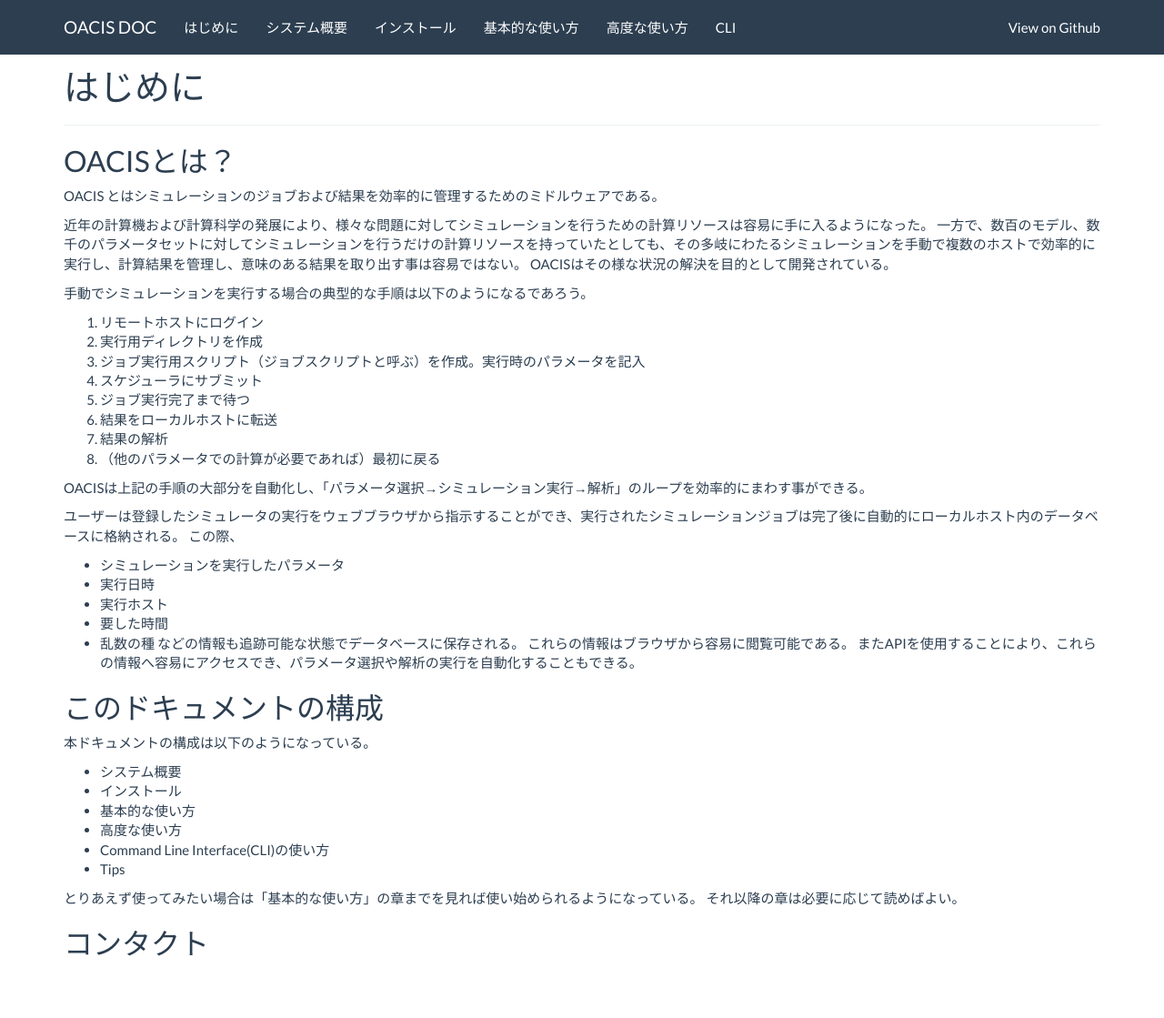
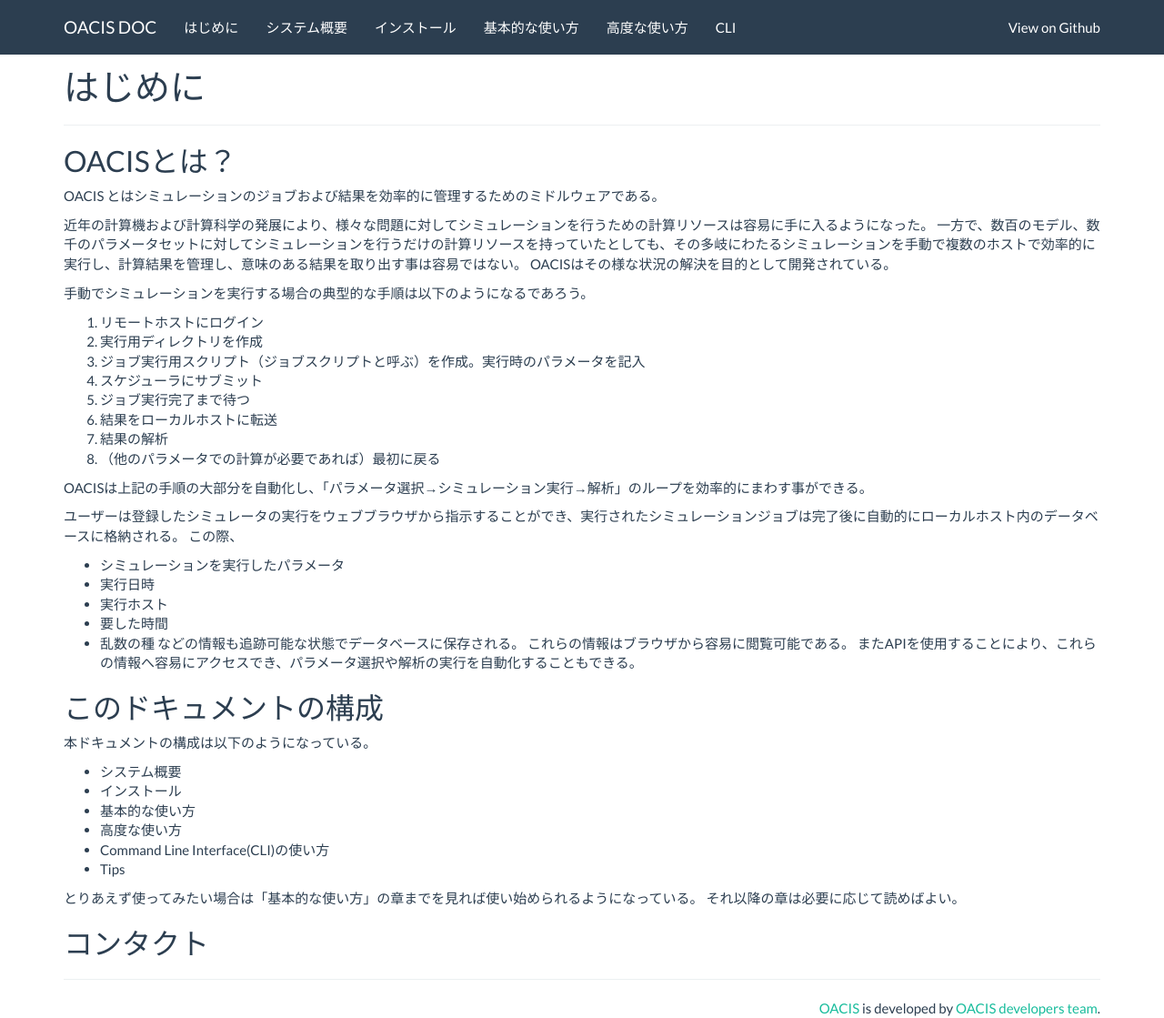
Before and after one commit to crest-cassia/oacis, a Jekyll site: the page built from ja/index.md, in a window 1280 px wide and 1119 px high. Shown: the whole window at 91% size. Built offline with Jekyll 4.4.1, drawn with Linux system fonts in a browser that asks for light colours; nearby versions of some CDN libraries.

Commit message:
polished footer

```diff
--- a/_layouts/default.html
+++ b/_layouts/default.html
@@ -54,6 +54,14 @@
       <div class="page-header">
       </div>
       {{ content }}
+
+      <hr>
+      <footer class="site-footer">
+        <div class="text-right">
+          <a href="https://github.com/crest-cassia/oacis">OACIS</a> is developed by <a href="mailto:oacis-dev@googlegroups.com">OACIS developers team</a>.
+        </div>
+      </footer>
+
     </div>
 
     <!-- jQuery (necessary for Bootstrap's JavaScript plugins) -->
--- a/index.html
+++ b/index.html
@@ -22,7 +22,7 @@
 
     <section class="main-content">
       <footer class="site-footer">
-        <span class="site-footer-owner"><a href="https://github.com/crest-cassia/oacis">OACIS</a> is maintained by <a href="mailto:oacis-dev@googlegroups.com">OACIS developers team</a>.</span>
+        <span class="site-footer-owner"><a href="https://github.com/crest-cassia/oacis">OACIS</a> is developed by <a href="mailto:oacis-dev@googlegroups.com">OACIS developers team</a>.</span>
         <span class="site-footer-credits">This page was generated by <a href="https://pages.github.com">GitHub Pages</a> using the <a href="https://github.com/jasonlong/cayman-theme">Cayman theme</a> by <a href="https://twitter.com/jasonlong">Jason Long</a>.</span>
       </footer>
 
```
